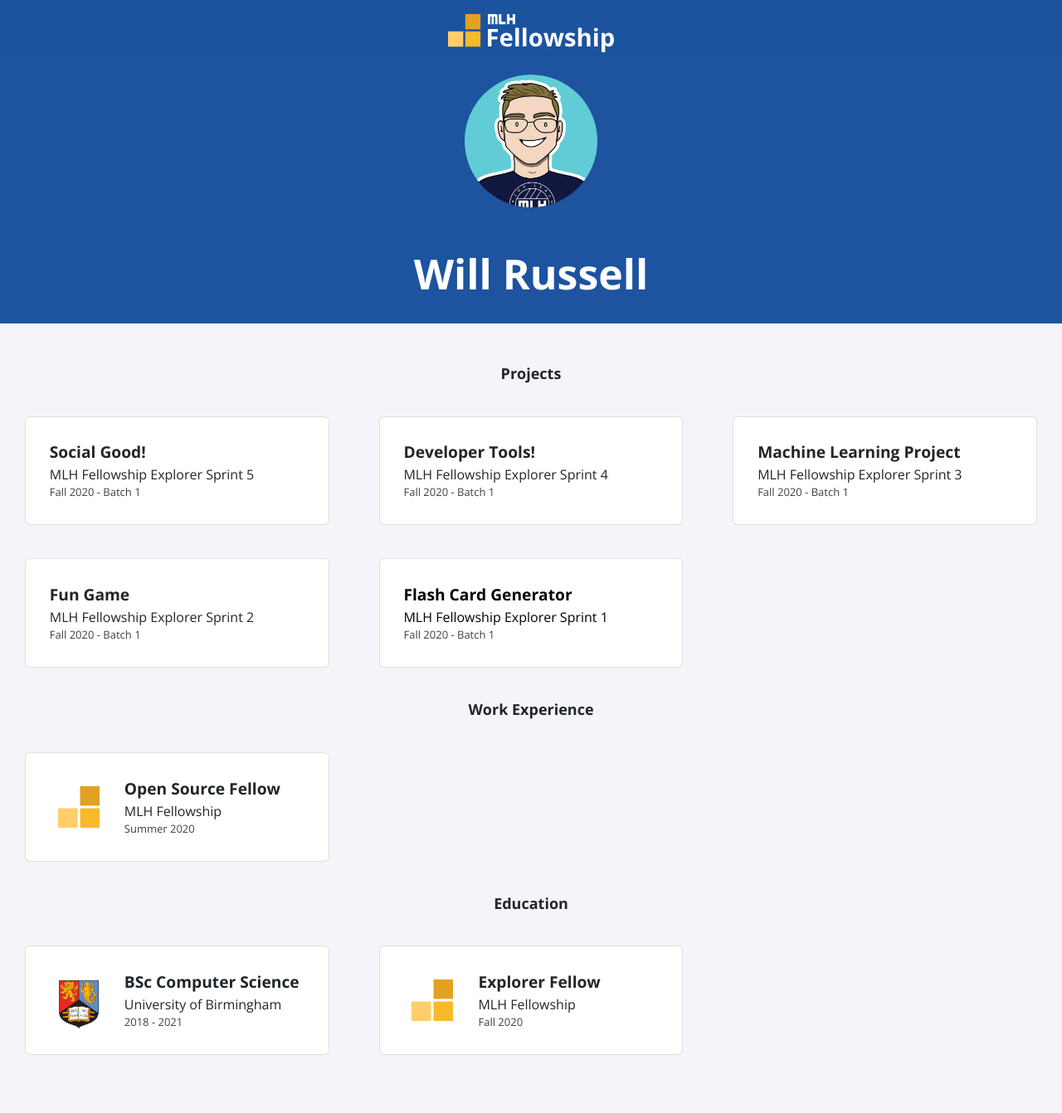
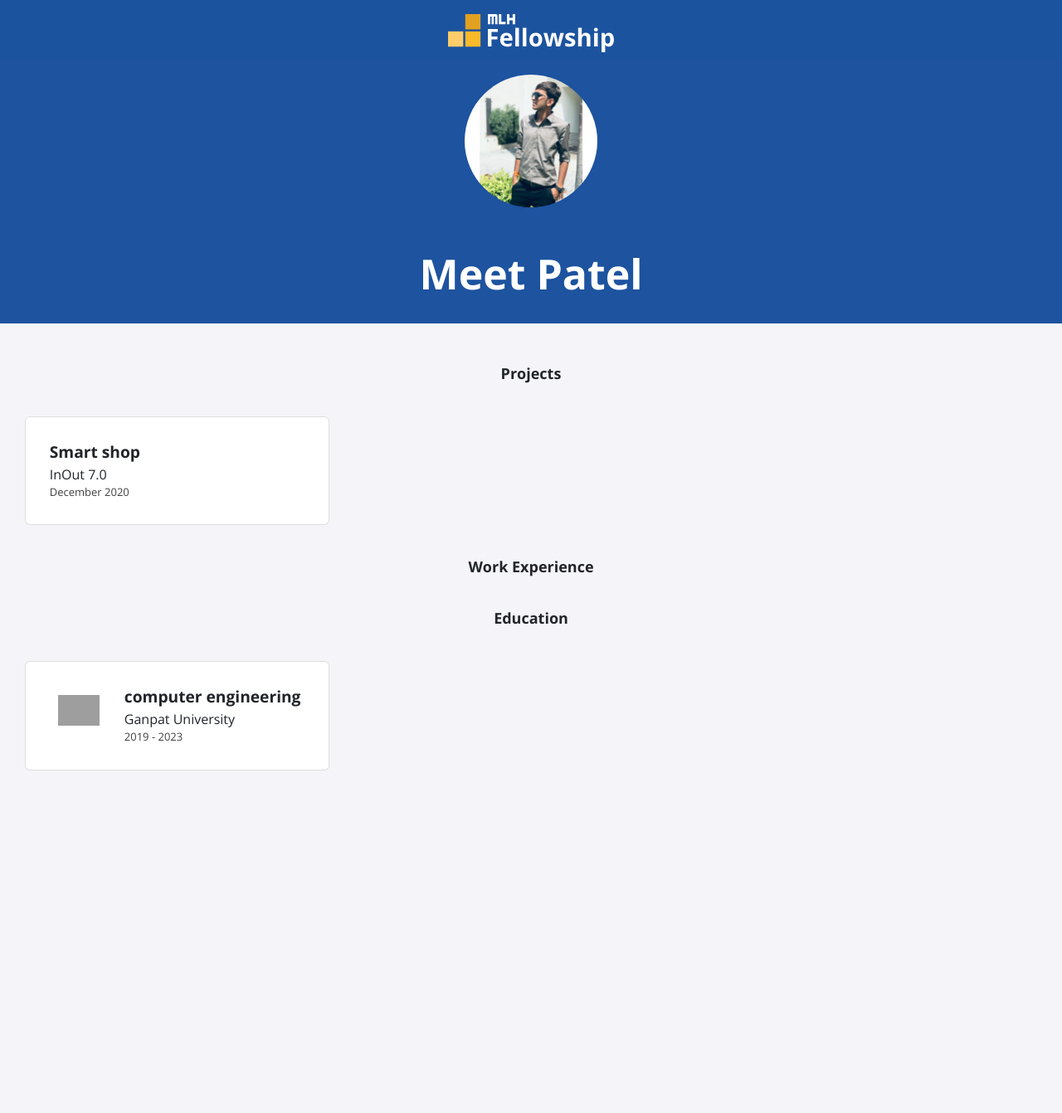
Before and after one commit to MeetPatel41011/MeetPatel41011.github.io, a Jekyll site: the page built from index.html, in a window 1280 px wide. Shown: the whole page at 83% size. Built offline with Jekyll 4.4.1, drawn with Linux system fonts in a browser that asks for light colours; nearby versions of some CDN libraries; after the commit the page ends 999 px from its top, so only the background shows below that; grey boxes are pictures that could not be loaded.

Commit message:
update basic info

```diff
--- a/_config.yml
+++ b/_config.yml
@@ -1,11 +1,9 @@
-title: "Will Russell"
-email: fellowship@mlh.io
+title: "Meet Patel"
+email: pmp0792@gmail.com
 description: >- # this means to ignore newlines until "baseurl:"
-  Write an awesome description for your new site here. You can edit this
-  line in _config.yml. It will appear in your document head meta (for
-  Google search results) and in your feed.xml site description.
+  Hello..,Meet is here from Ahmedabad, India..
 baseurl: "/"
-url: "/portfolio-template"
+url: "https://meetpatel41011.github.io/"
 twitter_username: mlhacks
 github_username:  mlh-fellowship
 
--- a/_data/education.yml
+++ b/_data/education.yml
@@ -1,9 +1,4 @@
-- course: BSc Computer Science
-  institute: University of Birmingham
-  dates: 2018 - 2021
-  logo: uob.png
-
-- course: Explorer Fellow
-  institute: MLH Fellowship
-  dates: Fall 2020
-  logo: fellowship.svg
+- course: computer engineering
+  institute: Ganpat University
+  dates: 2019 - 2023
+  logo:
--- a/_data/projects.yml
+++ b/_data/projects.yml
@@ -1,20 +1,20 @@
-- title: Social Good!
-  event: MLH Fellowship Explorer Sprint 5
-  date: Fall 2020 - Batch 1
+- title: Smart shop
+  event: InOut 7.0
+  date: December 2020
 
-- title: Developer Tools!
-  event: MLH Fellowship Explorer Sprint 4
-  date: Fall 2020 - Batch 1
+# - title: Developer Tools!
+#   event: MLH Fellowship Explorer Sprint 4
+#   date: Fall 2020 - Batch 1
 
-- title: Machine Learning Project
-  event: MLH Fellowship Explorer Sprint 3
-  date: Fall 2020 - Batch 1
+# - title: Machine Learning Project
+#   event: MLH Fellowship Explorer Sprint 3
+#   date: Fall 2020 - Batch 1
 
-- title: Fun Game
-  event: MLH Fellowship Explorer Sprint 2
-  date: Fall 2020 - Batch 1
+# - title: Fun Game
+#   event: MLH Fellowship Explorer Sprint 2
+#   date: Fall 2020 - Batch 1
 
-- title: Flash Card Generator
-  event: MLH Fellowship Explorer Sprint 1
-  date: Fall 2020 - Batch 1
-  page-name: sprint1
+# - title: Flash Card Generator
+#   event: MLH Fellowship Explorer Sprint 1
+#   date: Fall 2020 - Batch 1
+#   page-name: sprint1
```
Also changed, not shown: _data/experience.yml (+4 -4 lines), assets/img/logo.jpg.
